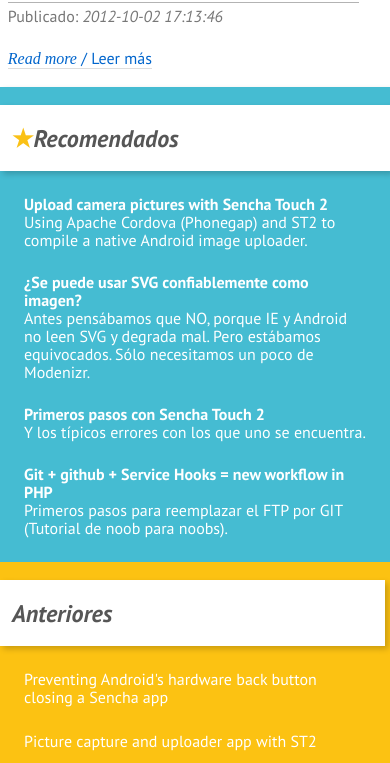
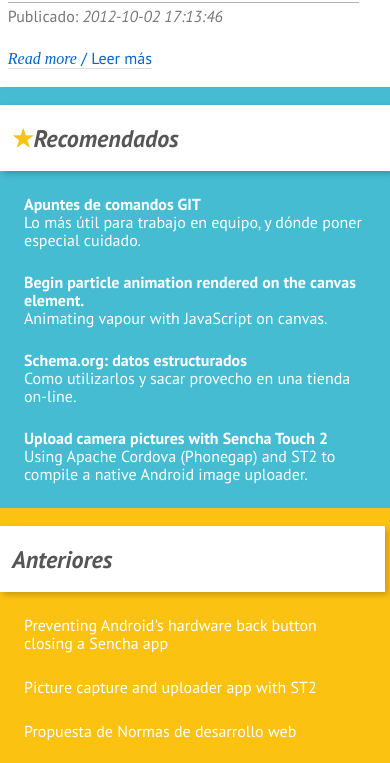
Before and after one commit to baamenabar/codeBlog, a PHP site: page / in a window 390 px wide. Shown: the part 953-1716 px from the top of the page. Run offline with PHP 8.4, Linux system fonts and the light colour scheme; data that the repository does not hold is empty; some libraries are stand-ins or nearby versions.

Commit message:
adjustin the responsivenes of general layout

```diff
--- a/inc/template/acerca-de.txt
+++ b/inc/template/acerca-de.txt
@@ -2,10 +2,13 @@
 <header> <h2>Acerca de&hellip; About</h2> </header>
 
 En este blog publicamos cosas que descubrimos trabajando en proyectos de <a href="http://medula.cl" title="Nuestro sitio hecho en 8 horas hace 2 años." target="_blank">Médula Diseño</a> y nos gustaría compartir.
+
+El tema principal es código en los diferentes sabores que trabajamos o vamos descubriendo.
+
+Este blog en particular lo llevamos como sitio estático (o casi) sin base de datos y "está publicado en Github":https://github.com/baamenabar/codeBlog , así que si cometo un error  se puede crear un __[en]issue__ en el proyecto del sitio. Aún tiene varios temas pendientes, de __[en]back-end__ y estilos, pero cumple su propósito.
+
 __[en]In this blog we publish stuff we discover working at <a href="http://medula.cl" title="Our website done in 8 hours 2 years ago." target="_blank">Médula Diseño</a> and we'd like to share.__
 
-El tema principal es código en los diferentes sabores que trabajamos o vamos descubriendo.
 __[en]The main theme of this blog is code in the different flavours we encounter.__
 
-Este blog en particular lo llevamos como sitio estático (o casi) sin base de datos y "está publicado en Github":https://github.com/baamenabar/codeBlog , así que si cometo un error  se puede crear un __[en]issue__ en el proyecto del sitio. Aún tiene varios temas pendientes, de back-end y estilos __[en]responsive__, pero de a poco lo vamos armando.
-__[en]This blog we keep as a static site (or nearly) without a database articles can be written in Textile or Markdown and it has "it's own repo on Github":https://github.com/baamenabar/codeBlog , so if we mess up, you can file an issue on github and, of course, comment. This still has a lot pending on the server and on the front-end like the responsiveness, which is buggy still.__
+__[en]This blog we keep as a static site (or nearly) without a database articles can be written in Textile or Markdown and it has "it's own repo on Github":https://github.com/baamenabar/codeBlog , so if we mess up, you can file an issue on github and, of course, comment. This still has a lot pending on the server and on the front-end, but it serves it's purpose.__
--- a/inc/template/aside-gral.php
+++ b/inc/template/aside-gral.php
@@ -5,35 +5,35 @@
 								</header>
 								<ul>
 									<li>
-										<a href="./article_Picture-capture-and-uploader-app-with-ST2.html">
-											<h4>Upload camera pictures with Sencha Touch 2</h4>
+
+										<a href="./article_Apuntes-de-comandos-en-GIT.html">
+											<h4>Apuntes de comandos GIT</h4>
 											<p>
-												Using Apache Cordova (Phonegap) and ST2 to compile a native Android image uploader.
+												Lo más útil para trabajo en equipo, y dónde poner especial cuidado.
 											</p>
 										</a>
 									</li>
 									<li>
 
-										<a href="./article_SVG-with-fallback.html">
-											<h4>¿Se puede usar SVG confiablemente como imagen?</h4>
-											<p>
-												Antes pensábamos que NO, porque IE y Android no leen SVG y degrada mal. Pero estábamos equivocados. Sólo necesitamos un poco de Modenizr.
-											</p>
-										</a>
-									</li>
-									<li>
-
-										<a href="./article_Primeros-pasos-con-Sencha-Touch-2-y-Phonegap.html">
-											<h4>Primeros pasos con Sencha Touch 2</h4>
-											<p>Y los típicos errores con los que uno se encuentra.</p>
+										<a href="./article_Animating-vapour-with-Javascript-on-canvas.html">
+											<h4>Begin particle animation rendered on the canvas element.</h4>
+											<p>Animating vapour with JavaScript on canvas.</p>
 										</a>
 									</li>
 									<li>
 
 										<a href="./article_Git-plus-github-plus-ServiceHooks-equals-new-workflow-in-PHP.html">
-											<h4>Git + github + Service Hooks = new workflow in PHP</h4>
+											<h4>Schema.org: datos estructurados</h4>
 											<p>
-												Primeros pasos para reemplazar el FTP por GIT (Tutorial de noob para noobs).
+												Como utilizarlos y sacar provecho en una tienda on-line.
+											</p>
+										</a>
+									</li>
+									<li>
+										<a href="./article_Picture-capture-and-uploader-app-with-ST2.html">
+											<h4>Upload camera pictures with Sencha Touch 2</h4>
+											<p>
+												Using Apache Cordova (Phonegap) and ST2 to compile a native Android image uploader.
 											</p>
 										</a>
 									</li>
--- a/sass/styles.scss
+++ b/sass/styles.scss
@@ -8,7 +8,7 @@
 //"museo-sans", "PT Sans", "ubuntu-mono", "pt-serif"
 
 @import "compass/css3";
-@import url(http://fonts.googleapis.com/css?family=PT+Sans:400,400italic,700,700italic);
+@import url("http://fonts.googleapis.com/css?family=PT+Sans:400,400italic,700,700italic");
 @import "_normals";
 @import "_prism";
 //@import "_monokai";
```
Also changed, not shown: other parts of sass/styles.scss (+37 -14 lines), css/styles.css.
